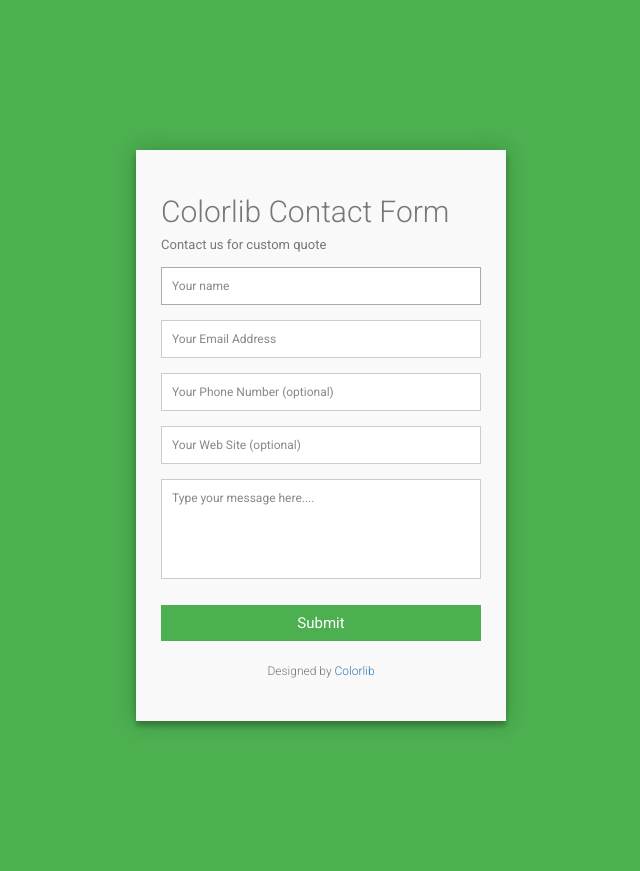
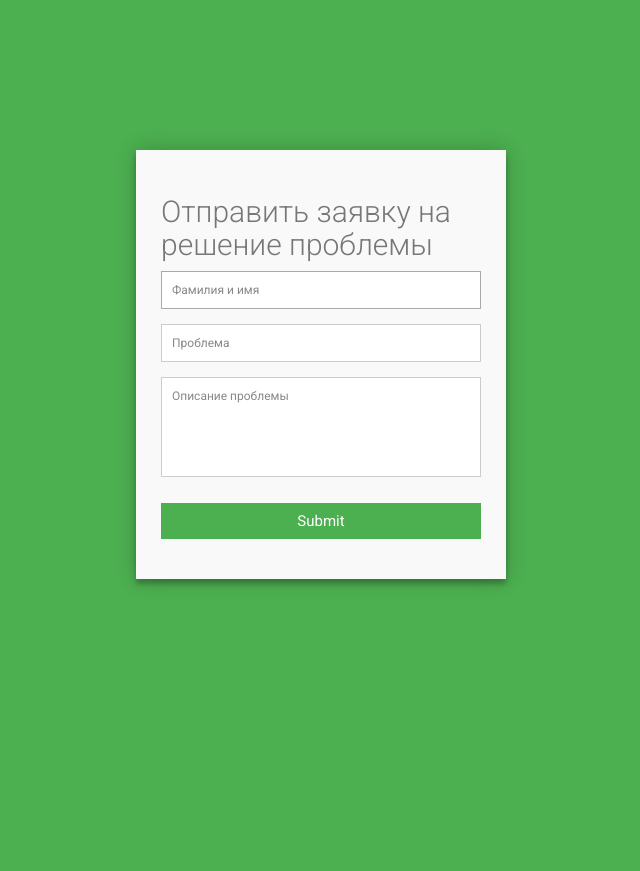
Before and after one commit to TheRoD2k/hackathon_genesis, a Django app: page / in a window 1280 px wide. Shown: the whole page, without its empty margins (319-959 px from the left). After the commit the page ends 587 px from the top, so only its background shows below. Run offline with Django 3.2, Linux system fonts and the light colour scheme; some libraries are stand-ins or nearby versions.

Commit message:
Add query form

```diff
--- a/HozSec/HozRequest/templates/HozRequest/example.html
+++ b/HozSec/HozRequest/templates/HozRequest/example.html
@@ -1,7 +1,6 @@
-{% load static %}
-
 <!DOCTYPE html>
 
+{% load static %}
 <html lang="en">
 <head>
     <meta charset="UTF-8">
@@ -9,36 +8,27 @@
 
     <link rel="stylesheet" href="//maxcdn.bootstrapcdn.com/bootstrap/3.2.0/css/bootstrap.min.css">
     <link rel="stylesheet" href="//maxcdn.bootstrapcdn.com/bootstrap/3.2.0/css/bootstrap-theme.min.css">
-    <link rel="stylesheet" href="{% static 'static/css/example.css' %}">
+    <link rel="stylesheet" href="{% static 'css/example.css' %}">
 
     <div class="container">
         <form id="contact" action="" method="post">
-            <h3>Colorlib Contact Form</h3>
-            <h4>Contact us for custom quote</h4>
+            <h3>Отправить заявку на решение проблемы</h3>
             <fieldset>
-                <input placeholder="Your name" type="text" tabindex="1" required autofocus>
+                <input placeholder="Фамилия и имя" type="text" tabindex="1" required autofocus>
             </fieldset>
             <fieldset>
-                <input placeholder="Your Email Address" type="email" tabindex="2" required>
+                <input placeholder="Проблема" type="text" tabindex="1" required>
             </fieldset>
             <fieldset>
-                <input placeholder="Your Phone Number (optional)" type="tel" tabindex="3" required>
-            </fieldset>
-            <fieldset>
-                <input placeholder="Your Web Site (optional)" type="url" tabindex="4" required>
-            </fieldset>
-            <fieldset>
-                <textarea placeholder="Type your message here...." tabindex="5" required></textarea>
+                <textarea placeholder="Описание проблемы" tabindex="5" required></textarea>
             </fieldset>
             <fieldset>
                 <button name="submit" type="submit" id="contact-submit" data-submit="...Sending">Submit</button>
             </fieldset>
-            <p class="copyright">Designed by <a href="https://colorlib.com" target="_blank"
-                                                title="Colorlib">Colorlib</a></p>
         </form>
     </div>
 </head>
 <body>
-<sty
+
 </body>
 </html>
```
